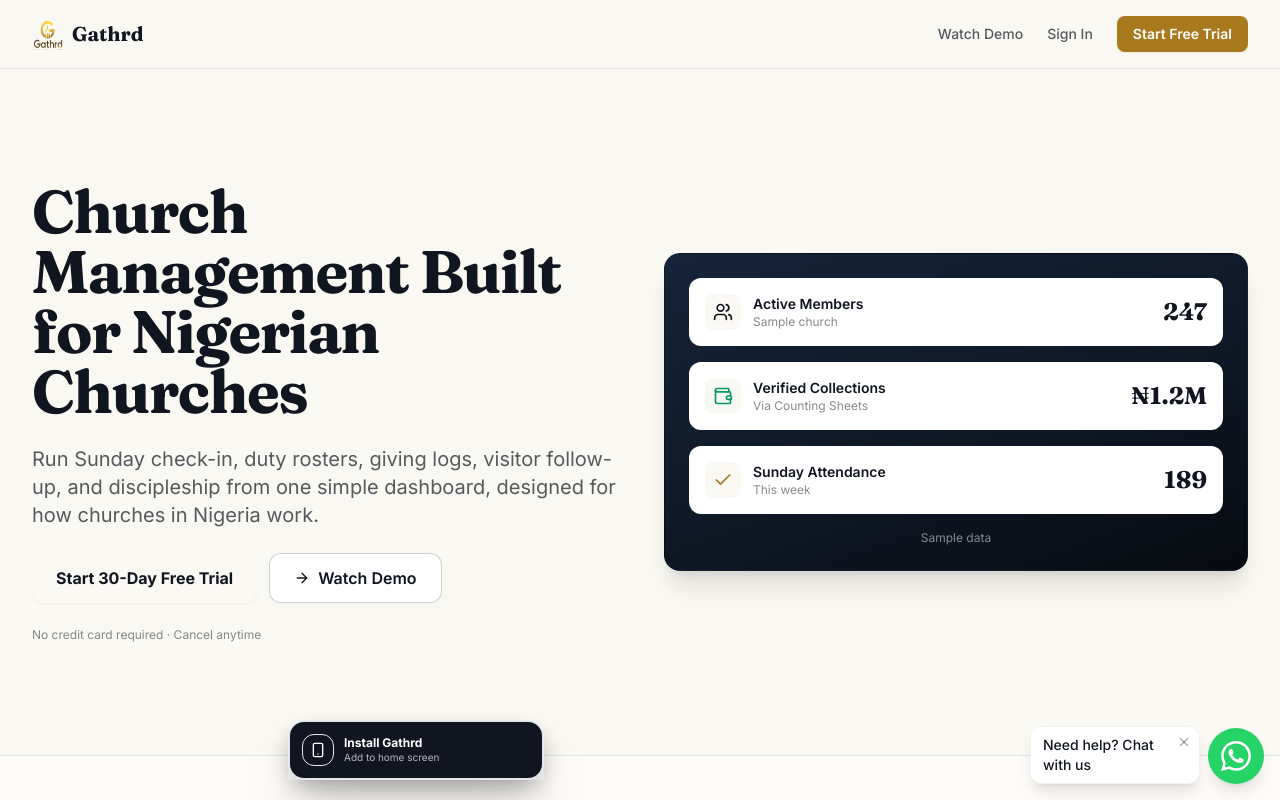
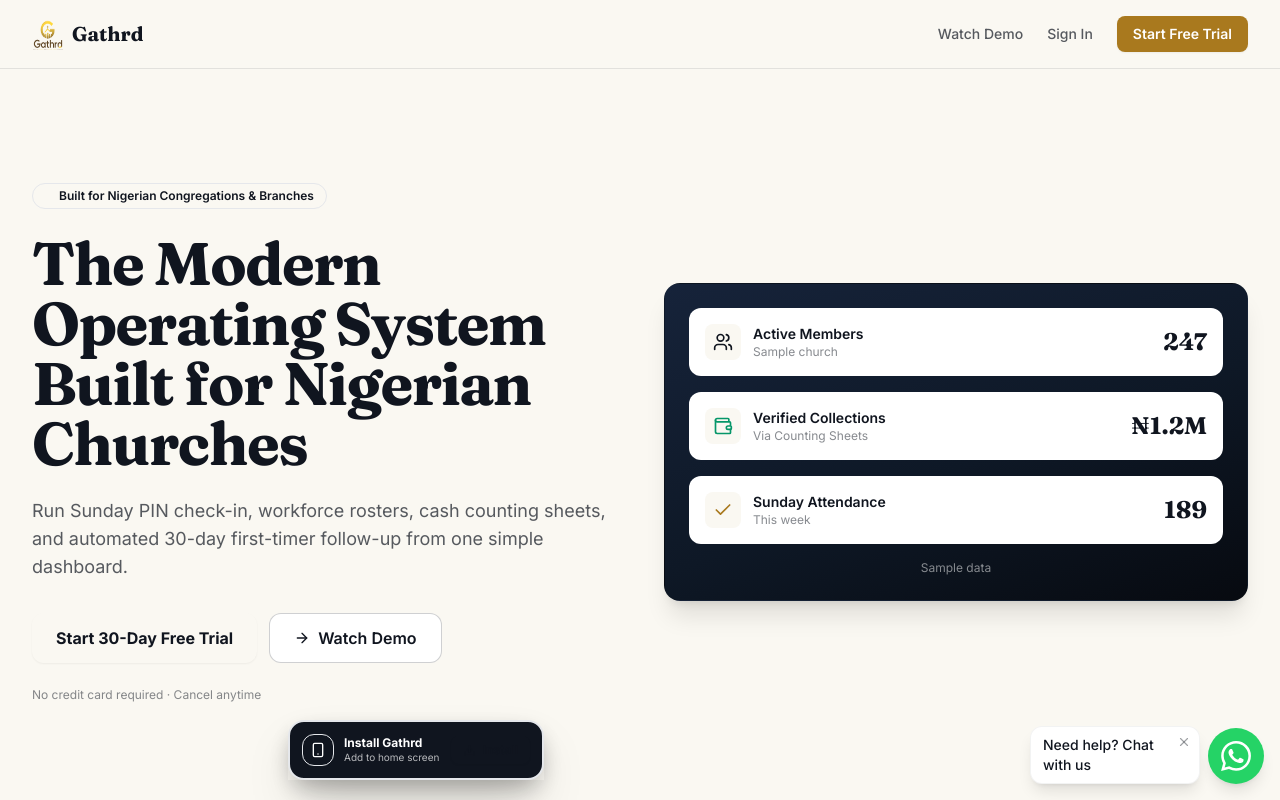
Before and after one commit to Yuubbie/gathrd-showcase, a React (Vite) app in the folder frontend/: page / in a window 1280 px wide. Shown: the top 800 px of the page. Built offline with nearby package versions, Linux system fonts and the light colour scheme; no server answers.

Commit message:
Update headline to The Modern Operating System Built for Nigerian Churches

```diff
--- a/frontend/src/pages/Landing.jsx
+++ b/frontend/src/pages/Landing.jsx
@@ -228,14 +228,20 @@ export default function Landing() {
         <div className="mx-auto max-w-7xl px-4 sm:px-6 lg:px-8">
           <div className="grid items-center gap-12 lg:grid-cols-2">
             <div className="space-y-6">
-              <h1 className="font-display text-4xl font-bold tracking-tight text-ink sm:text-5xl lg:text-6xl">
-                Church Management Built for Nigerian Churches
+              <div className="inline-flex items-center gap-2 rounded-full bg-gold/15 px-3 py-1 text-xs font-semibold text-gold border border-gold/30">
+                <span className="h-1.5 w-1.5 rounded-full bg-gold animate-pulse" />
+                Built for Nigerian Congregations & Branches
+              </div>
+
+              <h1 className="font-display text-4xl font-bold tracking-tight text-ink sm:text-5xl lg:text-6xl leading-[1.12]">
+                The Modern Operating System Built for Nigerian Churches
               </h1>
-              <p className="text-lg text-ink/70 sm:text-xl">
-                Run Sunday check-in, duty rosters, giving logs, visitor follow-up, and discipleship
-                from one simple dashboard, designed for how churches in Nigeria work.
+
+              <p className="text-base text-ink/70 sm:text-lg leading-relaxed">
+                Run Sunday PIN check-in, workforce rosters, cash counting sheets, and automated 30-day first-timer follow-up from one simple dashboard.
               </p>
-              <div className="flex flex-col gap-3 sm:flex-row">
+
+              <div className="flex flex-col gap-3 sm:flex-row pt-2">
                 <Link
                   to="/signup"
                   className="inline-flex items-center justify-center rounded-xl bg-gold px-6 py-3 text-base font-bold text-ink shadow-sm hover:bg-gold-light transition-colors"
```
